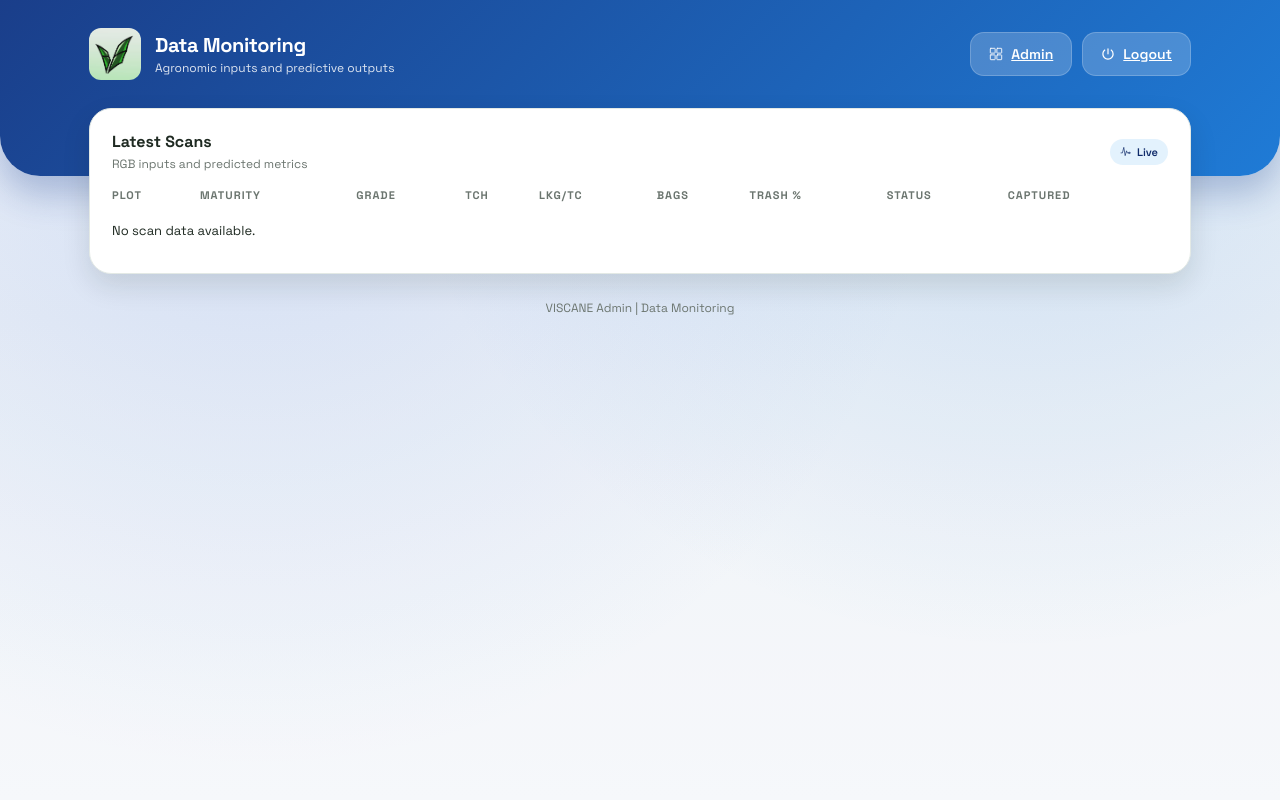
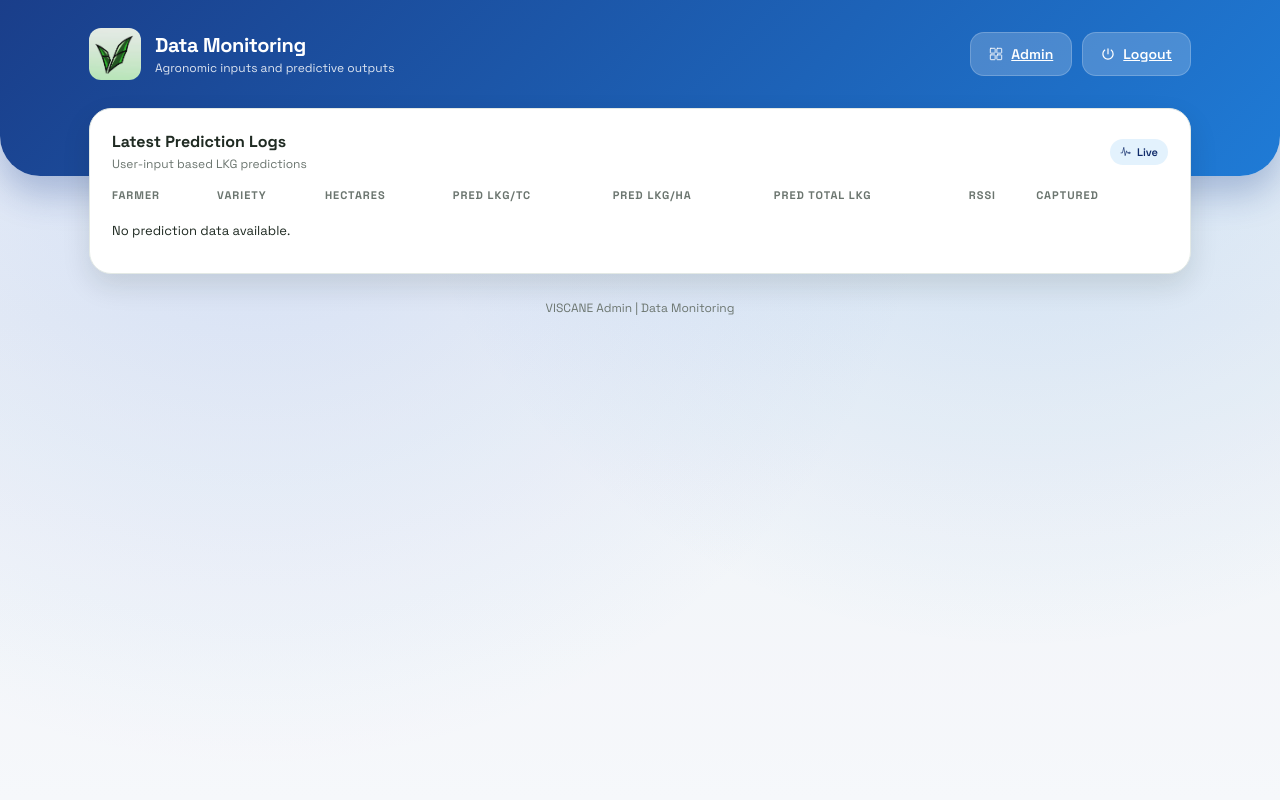
Before and after one commit to freyapayee/falshviscane, a Flask app: template templates/admin_monitoring.html in a window 1280 px wide. Run offline with Flask 3, Linux system fonts and the light colour scheme; the template is opened without the code that fills it, so the values that code supplies are empty; parts of the project's set-up code (start-up, migrations or seed data) failed here and were passed over.

Commit message:
admin and text settings

```diff
--- a/app.py
+++ b/app.py
@@ -69,9 +69,9 @@ TRAINING_CATEGORICAL_FEATURES = ["variety"]
 TRAINING_FEATURE_COLUMNS = TRAINING_CATEGORICAL_FEATURES + TRAINING_NUMERIC_FEATURES
 TRAINING_TARGET_COLUMNS = ["predicted_lkg_tc", "predicted_tc_ha", "predicted_lkg"]
 TRAINING_TARGET_LABELS = {
-    "predicted_lkg_tc": "Predicted LKG/TC",
-    "predicted_tc_ha": "Predicted TC/HA",
-    "predicted_lkg": "Predicted LKG",
+    "predicted_lkg_tc": "Estimated LKG/TC",
+    "predicted_tc_ha": "Estimated TC/HA",
+    "predicted_lkg": "Estimated LKG",
 }
 TRAINING_REQUIRED_COLUMNS = {
     "variety",
@@ -960,7 +960,7 @@ def generate_recommendations(prediction_response, agronomic_input, missing_field
                 {
                     "icon": "trending-up-outline",
                     "title": f"{label} from {_format_factor_value(value)} to at least {int(threshold)}",
-                    "meta": "Low input level is pulling down predicted LKG.",
+                    "meta": "Low input level is pulling down estimated LKG.",
                     "tag": "Improve",
                     "tag_class": "warning",
                     "category": category,
@@ -1155,7 +1155,7 @@ def generate_recommendations(prediction_response, agronomic_input, missing_field
         recommendations.append(
             {
                 "icon": "analytics-outline",
-                "title": "Predicted LKG is below baseline",
+                "title": "Estimated LKG is below baseline",
                 "meta": "Increase low agronomic inputs and re-calculate to recover yield.",
                 "tag": "Attention",
                 "tag_class": "warning",
@@ -1826,20 +1826,18 @@ def admin_farmer_edit(user_id):
 @app.route('/admin/monitoring')
 @login_required
 def admin_monitoring():
-    scans = Scan.query.order_by(Scan.created_at.desc()).limit(50).all()
+    logs = AgronomicLog.query.order_by(AgronomicLog.created_at.desc()).limit(50).all()
     monitoring_rows = []
-    for scan in scans:
-        tch, lkg_tc, trash_pct = estimate_scan_metrics(scan)
-        bags = round(tch * 20, 2)
+    for log in logs:
         monitoring_rows.append({
-            "plot_name": scan.plot_name,
-            "grade": scan.grade,
-            "maturity_pct": scan.maturity_pct,
-            "status": scan.status,
-            "tch": tch,
-            "lkg_tc": lkg_tc,
-            "bags": bags,
-            "created_at": scan.created_at
+            "farmer_name": log.user.fullname if log.user else f"User #{log.user_id}",
+            "variety": log.variety or "N/A",
+            "hectares": log.hectares or "N/A",
+            "predicted_lkg_tc": round(log.predicted_lkg_tc, 2) if log.predicted_lkg_tc is not None else None,
+            "predicted_tc_ha": round(log.predicted_tc_ha, 2) if log.predicted_tc_ha is not None else None,
+            "predicted_lkg": round(log.predicted_lkg, 2) if log.predicted_lkg is not None else None,
+            "rssi_infected": log.rssi_infected or "N/A",
+            "created_at": log.created_at
         })
     return render_template('admin_monitoring.html', rows=monitoring_rows, current_admin=get_current_admin())
 
@@ -1886,21 +1884,26 @@ def admin_models():
 @app.route('/admin/reports')
 @login_required
 def admin_reports():
-    scans = Scan.query.order_by(Scan.created_at.desc()).all()
+    logs = AgronomicLog.query.order_by(AgronomicLog.created_at.desc()).all()
     farmer_summary = {}
-    for scan in scans:
-        tch, lkg_tc, trash_pct = estimate_scan_metrics(scan)
-        entry = farmer_summary.setdefault(scan.user_id, {
+    for log in logs:
+        entry = farmer_summary.setdefault(log.user_id, {
             "count": 0,
-            "total_maturity": 0,
-            "total_tch": 0,
-            "total_lkg_tc": 0,
+            "lkg_tc_count": 0,
+            "tc_ha_count": 0,
+            "total_lkg_tc": 0.0,
+            "total_tc_ha": 0.0,
+            "total_lkg": 0.0,
         })
         entry["count"] += 1
-        entry["total_maturity"] += scan.maturity_pct
-        entry["total_tch"] += tch
-        entry["total_lkg_tc"] += lkg_tc
-        entry["total_trash"] += trash_pct
+        if log.predicted_lkg_tc is not None:
+            entry["lkg_tc_count"] += 1
+            entry["total_lkg_tc"] += float(log.predicted_lkg_tc)
+        if log.predicted_tc_ha is not None:
+            entry["tc_ha_count"] += 1
+            entry["total_tc_ha"] += float(log.predicted_tc_ha)
+        if log.predicted_lkg is not None:
+            entry["total_lkg"] += float(log.predicted_lkg)
 
     rows = []
     for user_id, summary in farmer_summary.items():
@@ -1912,14 +1915,13 @@ def admin_reports():
             "name": user.fullname,
             "municipality": user.municipality or 'N/A',
             "barangay": user.barangay or 'N/A',
-            "scans": count,
-            "avg_maturity": round(summary["total_maturity"] / count, 1) if count else 0,
-            "avg_tch": round(summary["total_tch"] / count, 2) if count else 0,
-            "avg_lkg_tc": round(summary["total_lkg_tc"] / count, 2) if count else 0,
-            "avg_trash": round(summary["total_trash"] / count, 2) if count else 0
+            "predictions": count,
+            "avg_lkg_tc": round(summary["total_lkg_tc"] / summary["lkg_tc_count"], 2) if summary["lkg_tc_count"] else 0,
+            "avg_lkg_ha": round(summary["total_tc_ha"] / summary["tc_ha_count"], 2) if summary["tc_ha_count"] else 0,
+            "total_lkg": round(summary["total_lkg"], 2),
         })
 
-    rows = sorted(rows, key=lambda item: item["scans"], reverse=True)
+    rows = sorted(rows, key=lambda item: item["predictions"], reverse=True)
     return render_template('admin_reports.html', rows=rows, current_admin=get_current_admin())
 
 @app.route('/admin/communications', methods=['GET', 'POST'])
@@ -2107,6 +2109,7 @@ def superadmin_portal():
         Scan.user_id.in_(active_user_ids)
     ).distinct().count()
     total_scans = Scan.query.count()
+    total_prediction_logs = AgronomicLog.query.count()
     pending_scans = Scan.query.filter(
         Scan.status == 'pending',
         Scan.user_id.in_(active_user_ids)
@@ -2116,6 +2119,7 @@ def superadmin_portal():
     archived_users = User.query.filter_by(is_archived=True).order_by(User.id.desc()).all()
     deactivated_users = User.query.filter_by(is_archived=False, is_active=False).order_by(User.id.desc()).all()
     recent_scans = Scan.query.filter(Scan.user_id.in_(active_user_ids)).order_by(Scan.created_at.desc()).limit(6).all()
+    recent_predictions = AgronomicLog.query.order_by(AgronomicLog.created_at.desc()).limit(6).all()
     return render_template(
         'superadmin.html',
         total_users=total_users,
@@ -2125,12 +2129,14 @@ def superadmin_portal():
         total_admins=total_admins,
         active_farmers=active_farmers,
         total_scans=total_scans,
+        total_prediction_logs=total_prediction_logs,
         pending_scans=pending_scans,
         admins=admins,
         users=users,
         archived_users=archived_users,
         deactivated_users=deactivated_users,
         recent_scans=recent_scans,
+        recent_predictions=recent_predictions,
         create_error=create_error,
         create_success=create_success,
         current_admin=get_current_admin()
@@ -2238,7 +2244,7 @@ def superadmin_user_details(user_id):
         activity_items.append({
             'kind': 'Agronomic Log',
             'title': log.variety or 'Agronomic entry',
-            'meta': f"Hectares {log.hectares or 'N/A'} | Predicted LKG {round(log.predicted_lkg, 2) if log.predicted_lkg is not None else 'N/A'}",
+            'meta': f"Hectares {log.hectares or 'N/A'} | Estimated LKG {round(log.predicted_lkg, 2) if log.predicted_lkg is not None else 'N/A'}",
             'timestamp': log.created_at,
         })
     for entry in feedback_entries:
@@ -2413,34 +2419,42 @@ def superadmin_settings():
 @app.route('/superadmin/reports')
 @role_required('superadmin')
 def superadmin_reports():
-    scans = Scan.query.order_by(Scan.created_at.desc()).all()
-    total_scans = len(scans)
+    logs = AgronomicLog.query.order_by(AgronomicLog.created_at.desc()).all()
+    total_predictions = len(logs)
     rows = []
-    total_tch = 0
-    total_lkg_tc = 0
-    total_trash = 0
-    for scan in scans:
-        tch, lkg_tc, trash_pct = estimate_scan_metrics(scan)
-        total_tch += tch
-        total_lkg_tc += lkg_tc
-        total_trash += trash_pct
+    total_lkg_tc = 0.0
+    total_tc_ha = 0.0
+    total_lkg = 0.0
+    lkg_tc_count = 0
+    tc_ha_count = 0
+    for log in logs:
+        if log.predicted_lkg_tc is not None:
+            total_lkg_tc += float(log.predicted_lkg_tc)
+            lkg_tc_count += 1
+        if log.predicted_tc_ha is not None:
+            total_tc_ha += float(log.predicted_tc_ha)
+            tc_ha_count += 1
+        if log.predicted_lkg is not None:
+            total_lkg += float(log.predicted_lkg)
         rows.append({
-            "plot_name": scan.plot_name,
-            "grade": scan.grade,
-            "maturity_pct": scan.maturity_pct,
-            "tch": tch,
-            "lkg_tc": lkg_tc,
-            "created_at": scan.created_at
+            "farmer_name": log.user.fullname if log.user else f"User #{log.user_id}",
+            "variety": log.variety or "N/A",
+            "hectares": log.hectares or "N/A",
+            "predicted_lkg_tc": round(log.predicted_lkg_tc, 2) if log.predicted_lkg_tc is not None else None,
+            "predicted_lkg_ha": round(log.predicted_tc_ha, 2) if log.predicted_tc_ha is not None else None,
+            "predicted_lkg": round(log.predicted_lkg, 2) if log.predicted_lkg is not None else None,
+            "created_at": log.created_at
         })
 
-    avg_lkg_tc = round(total_lkg_tc / total_scans, 2) if total_scans else 0
-    avg_trash_pct = round(total_trash / total_scans, 2) if total_scans else 0
-    total_predicted_yield = round(total_tch, 2) if total_scans else 0
+    avg_lkg_tc = round(total_lkg_tc / lkg_tc_count, 2) if lkg_tc_count else 0
+    avg_lkg_ha = round(total_tc_ha / tc_ha_count, 2) if tc_ha_count else 0
+    total_estimated_lkg = round(total_lkg, 2) if total_predictions else 0
 
     report = {
         "avg_lkg_tc": avg_lkg_tc,
-        "total_predicted_yield": total_predicted_yield,
-        "total_scans": total_scans
+        "avg_lkg_ha": avg_lkg_ha,
+        "total_estimated_lkg": total_estimated_lkg,
+        "total_predictions": total_predictions,
     }
 
     return render_template(
@@ -2453,29 +2467,32 @@ def superadmin_reports():
 @app.route('/superadmin/reports/download')
 @role_required('superadmin')
 def superadmin_reports_download():
-    scans = Scan.query.order_by(Scan.created_at.desc()).all()
+    logs = AgronomicLog.query.order_by(AgronomicLog.created_at.desc()).all()
     output = StringIO()
     writer = csv.writer(output)
     writer.writerow([
-        "Scan ID",
-        "Plot Name",
-        "Grade",
-        "Maturity %",
-        "Estimated TCH",
+        "Prediction ID",
+        "Farmer Name",
+        "Variety",
+        "Hectares",
         "Estimated LKG/TC",
+        "Estimated LKG/HA",
+        "Estimated Total LKG",
+        "RSSI Infected",
         "Created At"
     ])
-    for scan in scans:
-        tch, lkg_tc, trash_pct = estimate_scan_metrics(scan)
+    for log in logs:
+        farmer_name = log.user.fullname if log.user else f"User #{log.user_id}"
         writer.writerow([
-            scan.id,
-            scan.plot_name,
-            scan.grade,
-            scan.maturity_pct,
-            tch,
-            lkg_tc,
-            trash_pct,
-            scan.created_at.strftime('%Y-%m-%d %H:%M:%S')
+            log.id,
+            farmer_name,
+            log.variety or "",
+            log.hectares or "",
+            round(log.predicted_lkg_tc, 2) if log.predicted_lkg_tc is not None else "",
+            round(log.predicted_tc_ha, 2) if log.predicted_tc_ha is not None else "",
+            round(log.predicted_lkg, 2) if log.predicted_lkg is not None else "",
+            log.rssi_infected or "",
+            log.created_at.strftime('%Y-%m-%d %H:%M:%S')
         ])
 
     response = Response(output.getvalue(), mimetype='text/csv')
--- a/reports/training_results_latest.csv
+++ b/reports/training_results_latest.csv
@@ -1,4 +1,4 @@
 generated_at_utc,training_mode,dataset_path,total_rows_used,target,label,rows,mode,r2,mae,accuracy_pct
-2026-04-19 21:57:07,legacy_weighted,legacy_weighted_teacher (generated),7290,predicted_lkg_tc,Predicted LKG/TC,7290,holdout,1.0,6.442551739853743e-16,100.0
-2026-04-19 21:57:07,legacy_weighted,legacy_weighted_teacher (generated),7290,predicted_tc_ha,Predicted TC/HA,7290,holdout,1.0,9.077641423945547e-15,100.0
-2026-04-19 21:57:07,legacy_weighted,legacy_weighted_teacher (generated),7290,predicted_lkg,Predicted LKG,7290,holdout,1.0,9.632935638895201e-15,100.0
+2026-04-20 12:07:32,legacy_weighted,legacy_weighted_teacher (generated),7290,predicted_lkg_tc,Estimated LKG/TC,7290,holdout,0.7032306153486502,0.16866986935036868,70.32306153486502
+2026-04-20 12:07:32,legacy_weighted,legacy_weighted_teacher (generated),7290,predicted_tc_ha,Estimated TC/HA,7290,holdout,0.5413626542993195,71.43345073661652,54.13626542993195
+2026-04-20 12:07:32,legacy_weighted,legacy_weighted_teacher (generated),7290,predicted_lkg,Estimated LKG,7290,holdout,0.4773346655053179,65.39352483986058,47.73346655053179
--- a/templates/admin_monitoring.html
+++ b/templates/admin_monitoring.html
@@ -38,22 +38,21 @@
         <section class="panel">
             <div class="panel-header">
                 <div>
-                    <h3 class="panel-title">Latest Scans</h3>
-                    <p class="panel-subtitle">RGB inputs and predicted metrics</p>
+                    <h3 class="panel-title">Latest Prediction Logs</h3>
+                    <p class="panel-subtitle">User-input based LKG predictions</p>
                 </div>
                 <span class="badge"><ion-icon name="pulse-outline"></ion-icon>Live</span>
             </div>
             <table class="data-table">
                 <thead>
                     <tr>
-                        <th>Plot</th>
-                        <th>Maturity</th>
-                        <th>Grade</th>
-                        <th>TCH</th>
-                        <th>LKG/TC</th>
-                        <th>Bags</th>
-                        <th>Trash %</th>
-                        <th>Status</th>
+                        <th>Farmer</th>
+                        <th>Variety</th>
+                        <th>Hectares</th>
+                        <th>Pred LKG/TC</th>
+                        <th>Pred LKG/HA</th>
+                        <th>Pred Total LKG</th>
+                        <th>RSSI</th>
                         <th>Captured</th>
                     </tr>
                 </thead>
@@ -61,24 +60,19 @@
                     {% if rows %}
                         {% for row in rows %}
                             <tr>
-                                <td>{{ row.plot_name }}</td>
-                                <td>{{ row.maturity_pct }}%</td>
-                                <td>{{ row.grade }}</td>
-                                <td>{{ row.tch }}</td>
-                                <td>{{ row.lkg_tc }}</td>
-                                <td>{{ row.bags }}</td>
-                                <td>{{ row.trash_pct }}%</td>
-                                <td>
-                                    <span class="tag {% if row.status == 'ready' %}success{% elif row.status == 'monitor' %}warning{% else %}alert{% endif %}">
-                                        {{ row.status }}
-                                    </span>
-                                </td>
+                                <td>{{ row.farmer_name }}</td>
+                                <td>{{ row.variety }}</td>
+                                <td>{{ row.hectares }}</td>
+                                <td>{{ row.predicted_lkg_tc if row.predicted_lkg_tc is not none else 'Pending' }}</td>
+                                <td>{{ row.predicted_tc_ha if row.predicted_tc_ha is not none else 'Pending' }}</td>
+                                <td>{{ row.predicted_lkg if row.predicted_lkg is not none else 'Pending' }}</td>
+                                <td>{{ row.rssi_infected }}</td>
                                 <td>{{ row.created_at.strftime('%b %d, %I:%M %p') }}</td>
                             </tr>
                         {% endfor %}
                     {% else %}
                         <tr>
-                            <td colspan="9">No scan data available.</td>
+                            <td colspan="8">No prediction data available.</td>
                         </tr>
                     {% endif %}
                 </tbody>
--- a/templates/calculate_results.html
+++ b/templates/calculate_results.html
@@ -90,7 +90,7 @@
                         <span class="result-icon">
                             <ion-icon name="sparkles-outline"></ion-icon>
                         </span>
-                        Predicted LKG TC
+                        Estimated LKG TC
                     </span>
                     <span class="result-value{% if predicted_lkg_tc_display == 'Pending' %} is-pending{% endif %}">
                         {{ predicted_lkg_tc_display }}
@@ -102,7 +102,7 @@
                         <span class="result-icon">
                             <ion-icon name="trending-up-outline"></ion-icon>
                         </span>
-                        Predicted TC/HA
+                        Estimated TC/HA
                     </span>
                     <span class="result-value{% if predicted_tc_ha_display == 'Pending' %} is-pending{% endif %}">
                         {{ predicted_tc_ha_display }}
@@ -114,7 +114,7 @@
                         <span class="result-icon">
                             <ion-icon name="cube-outline"></ion-icon>
                         </span>
-                        Predicted LKG
+                        Estimated LKG
                     </span>
                     <span class="result-value{% if predicted_lkg_display == 'Pending' %} is-pending{% endif %}">
                         {{ predicted_lkg_display }}
```
Also changed, not shown: reports/training_results_latest.json (+13 -13 lines), reports/training_results_latest.md (+4 -4 lines), templates/admin_reports.html (+9 -11 lines), templates/superadmin.html (+15 -10 lines), templates/superadmin_reports.html (+18 -18 lines).
